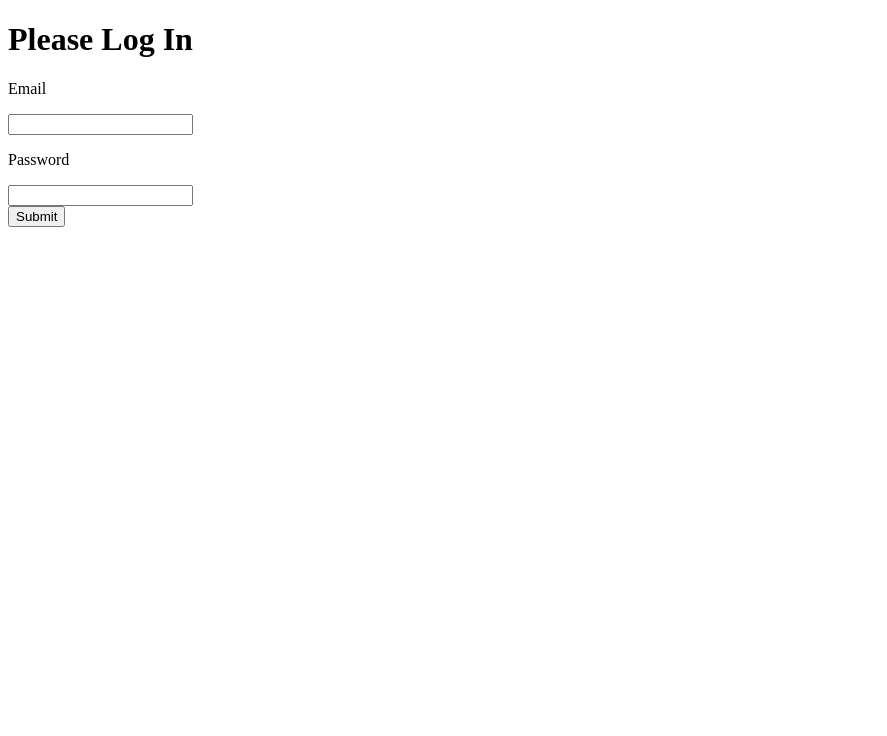
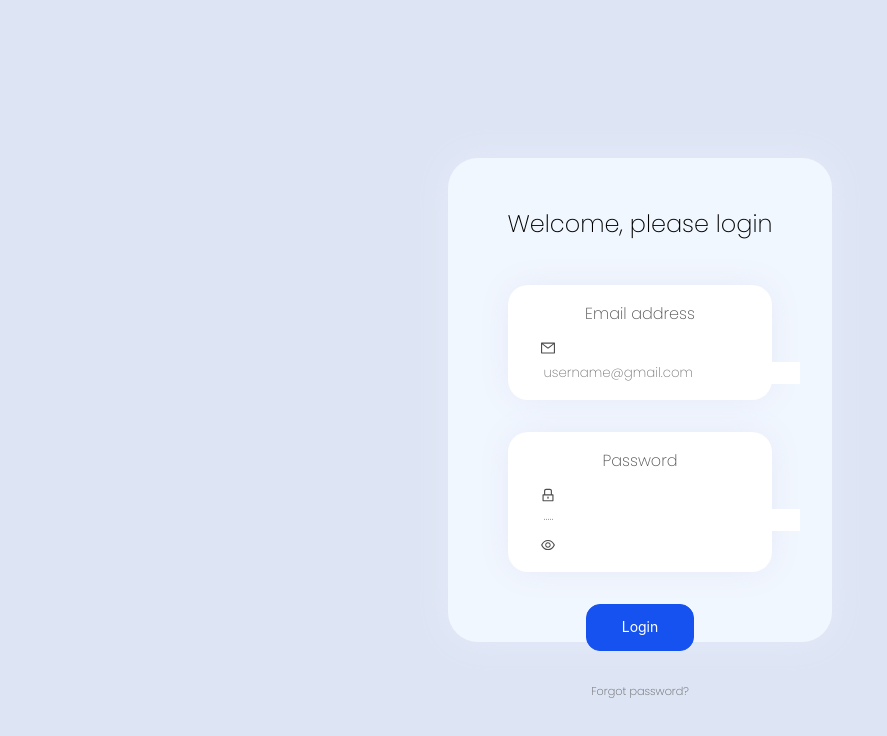
Before and after one commit to kerimcanguney/WOC-Front-End, a React (Create React App) app in the folder app/: page /dashboard in a window 1280 px wide. Shown: the top 736 px of the page, without its empty margins (0-887 px from the left). Built offline with nearby package versions, Linux system fonts and the light colour scheme.

Commit message:
login style

```diff
--- a/app/package.json
+++ b/app/package.json
@@ -8,8 +8,10 @@
     "@testing-library/user-event": "^13.5.0",
     "react": "^17.0.2",
     "react-dom": "^17.0.2",
+    "react-icons": "^4.3.1",
+    "react-router-dom": "^6.3.0",
     "react-scripts": "5.0.0",
-    "styled-components": "^5.3.3",
+    "styled-components": "^5.3.5",
     "web-vitals": "^2.1.4"
   },
   "scripts": {
--- a/app/src/App.js
+++ b/app/src/App.js
@@ -1,25 +1,13 @@
-import React, {useState} from 'react';
+import React from 'react';
 import {
   BrowserRouter,
   Routes,
   Route,
 } from "react-router-dom";
-import Dashboard from './components/Dashboard';
+import Dashboard from './pages/dashboard';
 import Login from './components/LoginForm/login';
-import Preferences from './components/Prefrences';
 import useToken from './useToken';
-
-// function setToken(userToken) {
-//   sessionStorage.setItem('token', JSON.stringify(userToken));
-// }
-
-// function getToken() {
-//   const tokenString = sessionStorage.getItem('token');
-//   const userToken = JSON.parse(tokenString);
-//   return userToken?.token
-// }
-
-
+import './app.css'
 function App() {
   const {token, setToken}= useToken();
   if (!token){
@@ -30,7 +18,6 @@ function App() {
     <h1>Applicatie</h1>
       <BrowserRouter>
         <Routes>
-        <Route path='/preferences' element={<Preferences/>} />
         <Route path='/dashboard' element={<Dashboard/>} />
         </Routes>
       </BrowserRouter>
--- /dev/null
+++ b/app/src/app.css
@@ -0,0 +1,6 @@
+@import url('https://fonts.googleapis.com/css2?family=Poppins:wght@200&display=swap');
+
+*{
+    margin: 0 auto;
+    font-family: "Poppins";
+}
--- a/app/src/components/Dashboard.js
+++ /dev/null
@@ -1,7 +0,0 @@
-import React from 'react';
-
-export default function Dashboard() {
-  return(
-    <h2>Dashboard</h2>
-  );
-}
--- a/app/src/components/LoginForm/login.js
+++ b/app/src/components/LoginForm/login.js
@@ -1,9 +1,8 @@
 import React, {useState} from 'react';
 import PropTypes from 'prop-types';
-
+import {Wrapper,Button, InputWrapper, Card, Input, Header, MailIcon, LockIcon, EyeIcon, Span, Footer} from './loginstyle';
 async function loginUser(credentials){
     console.log(credentials);
-    //https://localhost:44310/Account/Login?email=test%40test.com&password=test
     let email = credentials.email.replace("@","%40");
     let password = credentials.password;
 
@@ -34,23 +33,36 @@ export default function Login({setToken}) {
       }
 
     return(
-        <div className="login-wrapper">
-          <h1>Please Log In</h1>
-          <form onSubmit={handleSubmit}>
-            <label>
-              <p>Email</p>
-              <input type="text" onChange={e => setEmail(e.target.value)}/>
-            </label>
-            <label>
-              <p>Password</p>
-              <input type="password" onChange={e => setPassword(e.target.value)}/>
-            </label>
-            <div>
-              <button type="submit">Submit</button>
-            </div>
-          </form>
-        </div>
+        <>
+        <Wrapper>
+            <Card onSubmit={handleSubmit}>
+                <Header>Welcome, please login</Header>
+                <InputWrapper className='email'>
+                    <label for="email">Email address</label>
+                    <div style={{width: '200px'}}className='sec-2'>
+                        <MailIcon/>
+                        <Input placeholder='username@gmail.com' type='email' onChange={e => setEmail(e.target.value)}/>
+                    </div>
+                </InputWrapper>
+                <InputWrapper  className='password'>
+                    <label for="password">Password</label>
+                    <div style={{width: '200px'}}className='sec-2'>
+                        <LockIcon/>
+                        <Input placeholder='·····' type='password' onChange={e => setPassword(e.target.value)}/>
+                        <EyeIcon/>
+                    </div>
+                </InputWrapper>
+                <Button type='submit'>
+                    Login
+                </Button>
+                <Footer className='footer'>
+                    <Span href='#'>Forgot password?</Span>
+                </Footer>
+            </Card>
+        </Wrapper>
+        </>
     )
+
 }
 
 Login.propTypes = {
--- /dev/null
+++ b/app/src/components/LoginForm/loginstyle.js
@@ -0,0 +1,120 @@
+import styled from 'styled-components'
+import {AiOutlineMail} from 'react-icons/ai'
+import {AiOutlineLock} from 'react-icons/ai'
+import {AiOutlineEye} from 'react-icons/ai'
+
+export const Wrapper = styled.div`
+	user-select: none;
+    overflow-y: hidden;
+    display: flex;
+    justify-content: center;
+    align-items: center;
+    background: #dde5f4;
+    height: 100vh;
+`
+
+export const Button = styled.button`
+    background-color: #1652F0;
+    border: 1px solid #1652F0;
+    border-radius: 14px;
+    box-sizing: border-box;
+    color: #FFFFFF;
+    cursor: pointer;
+    font-family: Graphik,-apple-system,system-ui,"Segoe UI",Roboto,Oxygen,Ubuntu,Cantarell,"Fira Sans","Droid Sans","Helvetica Neue",sans-serif;
+    font-size: 14px;
+    line-height: 1.15;
+    overflow: visible;
+    padding: 12px 16px;
+    position: relative;
+    text-align: center;
+    text-transform: none;
+    transition: all 80ms ease-in-out;
+    user-select: none;
+    -webkit-user-select: none;
+    touch-action: manipulation;
+    width: fit-content;
+    padding: 1em 2.5em 1em 2.5em;
+    &:disabled {
+    opacity: .5;
+    }
+
+    &:focus {
+    outline: 0;
+    }
+
+    &:hover {
+    background-color: #0A46E4;
+    border-color: #0A46E4;
+    }
+
+    &:active {
+    background-color: #0039D7;
+    border-color: #0039D7;
+    }
+`
+export const MailIcon = styled(AiOutlineMail)`
+    color: #4d4d4d;
+    margin-bottom: -0.2em;
+`
+export const LockIcon = styled(AiOutlineLock)`
+    color: #4d4d4d;
+    margin-bottom: -0.2em;
+`
+export const EyeIcon = styled(AiOutlineEye)`
+    color: #4d4d4d;
+    margin-bottom: -0.2em;
+`
+export const Card = styled.form`
+    background: #f1f7fe;
+    padding: 3em 2em 4.2em 2em;
+    display: flex;
+    flex-direction: column;
+    border-radius: 30px;
+    box-shadow: 0 0 2em #e6e9f9;
+    gap: 2em;
+
+    width: 20rem;
+    height: 23rem;
+`
+
+export const Input = styled.input`
+    outline:none;
+    border:none;
+    transition: .3s;
+
+    &:focus{
+        border-bottom: 1px solid blue;
+    }
+
+    &::placeholder{
+        text-align: left;
+    }
+
+    margin-left: 1.5px;
+`
+
+export const InputWrapper = styled.div`
+    background: white;
+    box-shadow: 0 0 2em #e6e9f9;
+    padding: 1em 2em 1em 2em;
+    display: flex;
+    flex-direction: column;
+    gap: 0.5em;
+    border-radius: 20px;
+    color: #4d4d4d;
+`
+export const Header = styled.p`
+    font-size: 24px;
+    margin-bottom: .5em;
+`
+export const Footer = styled.div`
+    column-count: 2;
+    gap: 3em;
+    display:flex;
+`
+export const Span = styled.a`
+    display: flex;
+    font-size: 0.7em;
+    color: #5e5e5e;
+    text-decoration: none;
+`
--- a/app/src/components/Prefrences.js
+++ /dev/null
@@ -1,7 +0,0 @@
-import React from 'react';
-
-export default function Preferences() {
-  return(
-    <h2>Preferences</h2>
-  );
-}
--- /dev/null
+++ b/app/src/pages/dashboard.js
@@ -0,0 +1,9 @@
+import React from 'react'
+
+function Dashboard () {
+  return (
+    <div>welkom bij de dashboard</div>
+  )
+}
+
+export default Dashboard
```
Also changed, not shown: app/src/images/blueLogo.png (added), 1 other file (tests, documents, lock files or other folders).
